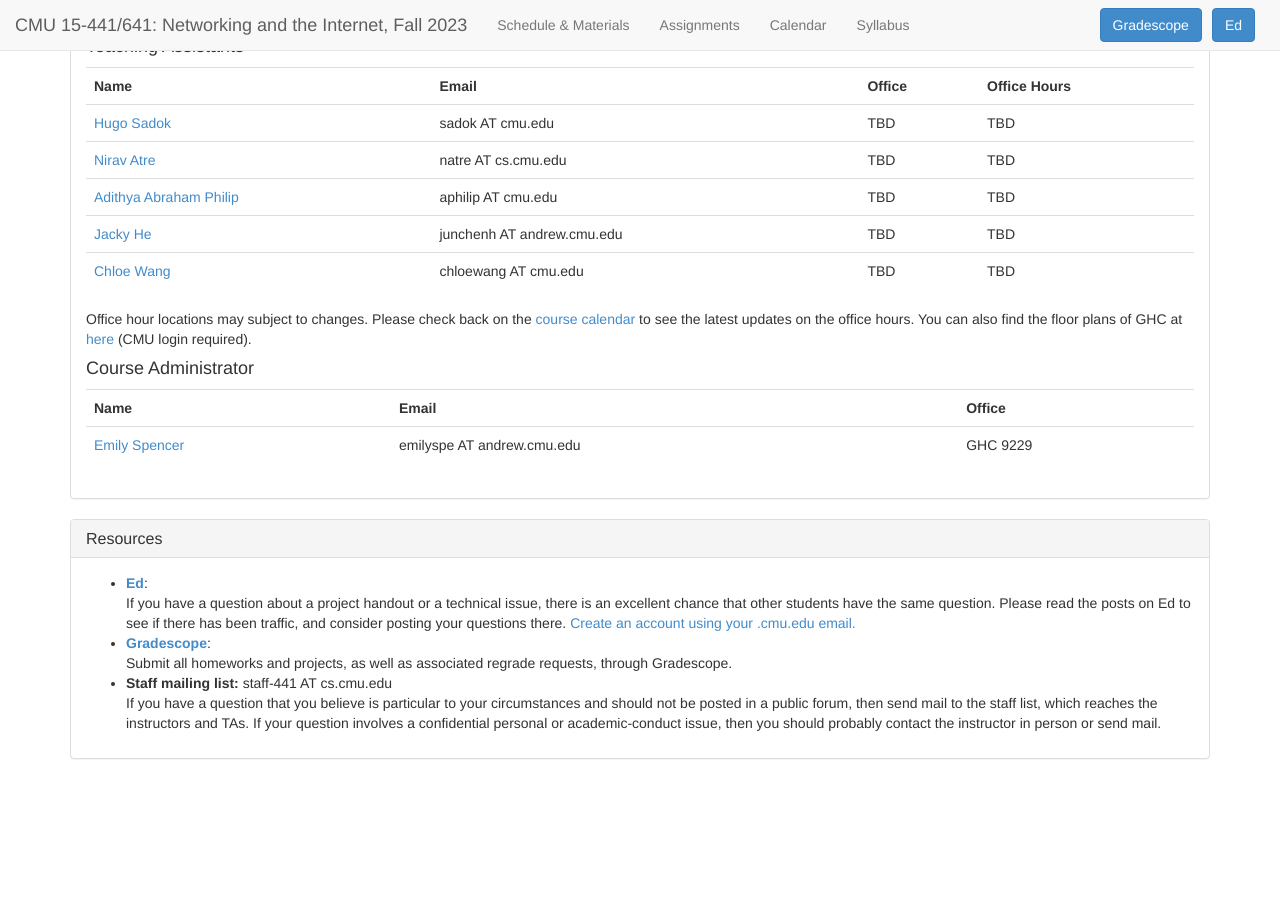
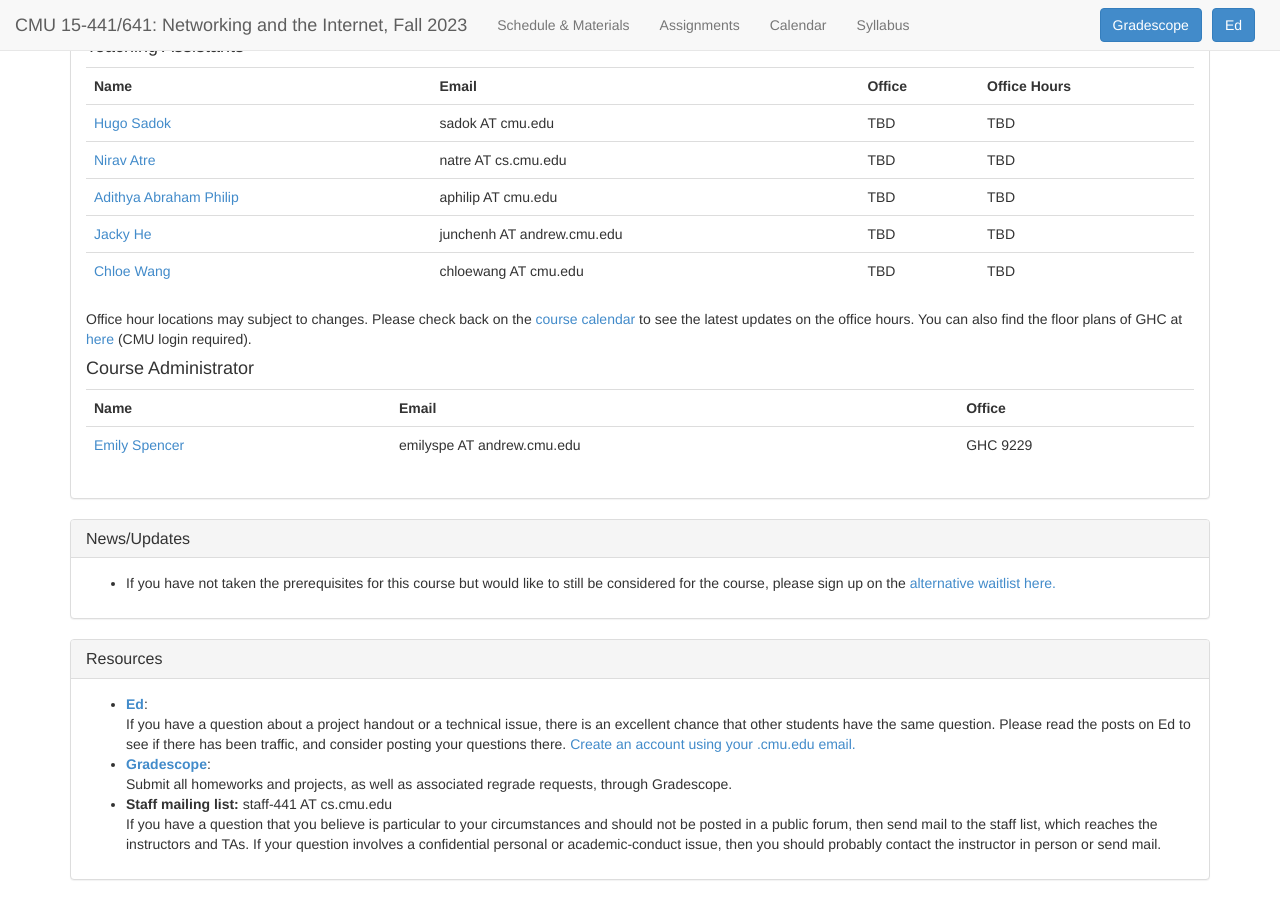
Before and after one commit to computer-networks/fa23, a Jekyll site: the page built from index.html, in a window 1280 px wide and 900 px high, scrolled down 722 px. Built offline with Jekyll 4.4.1, drawn with Linux system fonts in a browser that asks for light colours; before the commit the page ends 1501 px from its top, so only the background shows below that.

Commit message:
news page

```diff
--- a/index.html
+++ b/index.html
@@ -138,6 +138,16 @@ title: CMU 15-441/641, Fall 2023 --- Home
 
 <div class="panel panel-default">
   <div class="panel-heading">
+    <h3 class="panel-title">News/Updates</h3>
+  </div>
+  <div class="panel-body">
+        <ul>
+
+        <li>If you have not taken the prerequisites for this course but would like to still be considered for the course, please sign up on the <a href="https://forms.gle/RyzaKTZ8mL9tN8ed9">alternative waitlist here.</a></li>
+  </div>
+</div>
+<div class="panel panel-default">
+  <div class="panel-heading">
     <h3 class="panel-title">Resources</h3>
   </div>
   <div class="panel-body">
```
